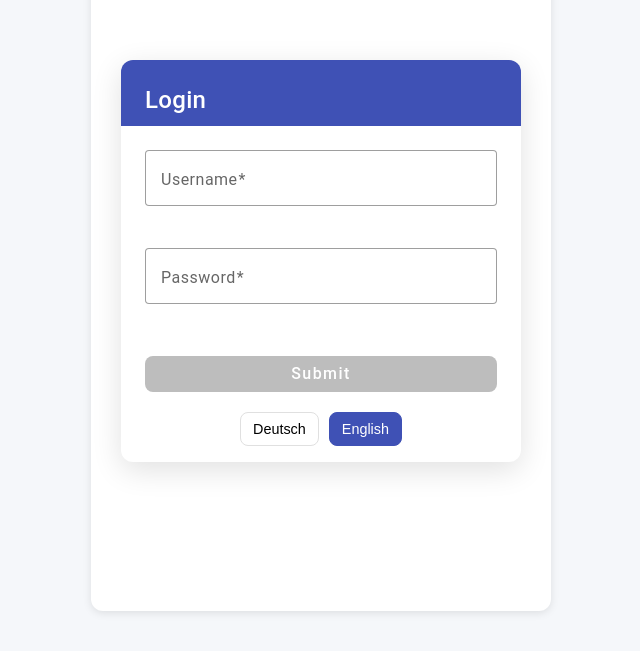
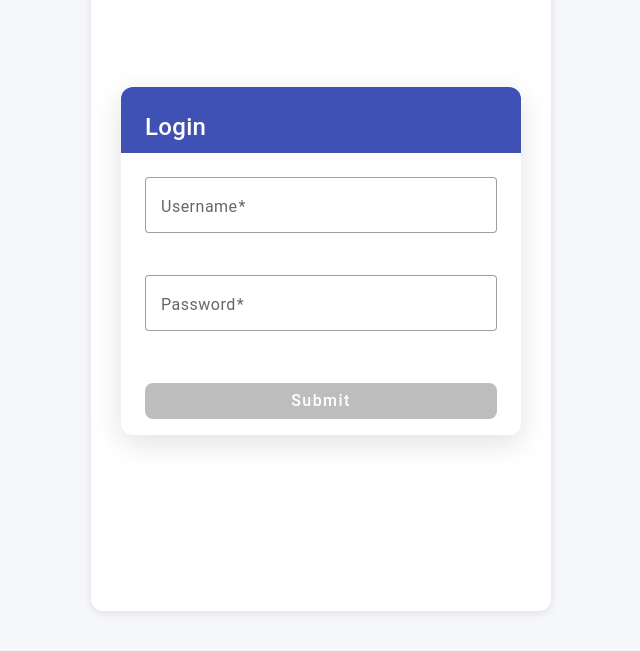
Before and after one commit to danielmnns/Programmentwurf-Advanced_Software_Engineering, an Angular app in the folder frontend/: page /login in a window 1280 px wide. Shown: the part 169-820 px from the top of the page, without its empty margins (319-959 px from the left). Built offline with nearby package versions, Linux system fonts and the light colour scheme; no server answers.

Commit message:
feat: Remove language selector from login component for a streamlined interface

```diff
--- a/frontend/src/app/login/login.component.css
+++ b/frontend/src/app/login/login.component.css
@@ -102,50 +102,6 @@ mat-card-content {
   box-shadow: none;
 }
 
-.language-switch {
-  display: flex;
-  justify-content: flex-end;
-  margin-bottom: 20px;
-}
-
-.language-select {
-  width: 150px;
-}
-
-.language-selector {
-  margin-top: 20px;
-  display: flex;
-  justify-content: center;
-  gap: 10px;
-}
-
-.language-btn {
-  background: none;
-  border: 1px solid var(--border-color);
-  padding: 8px 12px;
-  border-radius: var(--border-radius-md);
-  cursor: pointer;
-  font-size: 0.9rem;
-  transition: all 0.2s;
-  display: flex;
-  align-items: center;
-  gap: 8px;
-}
-
-.language-btn:hover {
-  background-color: rgba(0, 0, 0, 0.05);
-}
-
-.language-btn.active {
-  background-color: var(--primary-color);
-  color: white;
-  border-color: var(--primary-color);
-}
-
-.flag-icon {
-  font-size: 1.2rem;
-}
-
 /* Message boxes */
 .error-message-box,
 .info-message-box {
--- a/frontend/src/app/login/login.component.html
+++ b/frontend/src/app/login/login.component.html
@@ -42,19 +42,6 @@
         </button>
       </form>
 
-      <!-- Language Selector -->
-      <div class="language-selector">
-        <button
-          class="language-btn"
-          [class.active]="languageService.getCurrentLanguage() === 'de'"
-          (click)="languageService.setLanguage('de')"
-        > Deutsch </button>
-        <button
-          class="language-btn"
-          [class.active]="languageService.getCurrentLanguage() === 'en'"
-          (click)="languageService.setLanguage('en')"
-        > English </button>
-      </div>
     </mat-card-content>
   </mat-card>
 </div>
```
